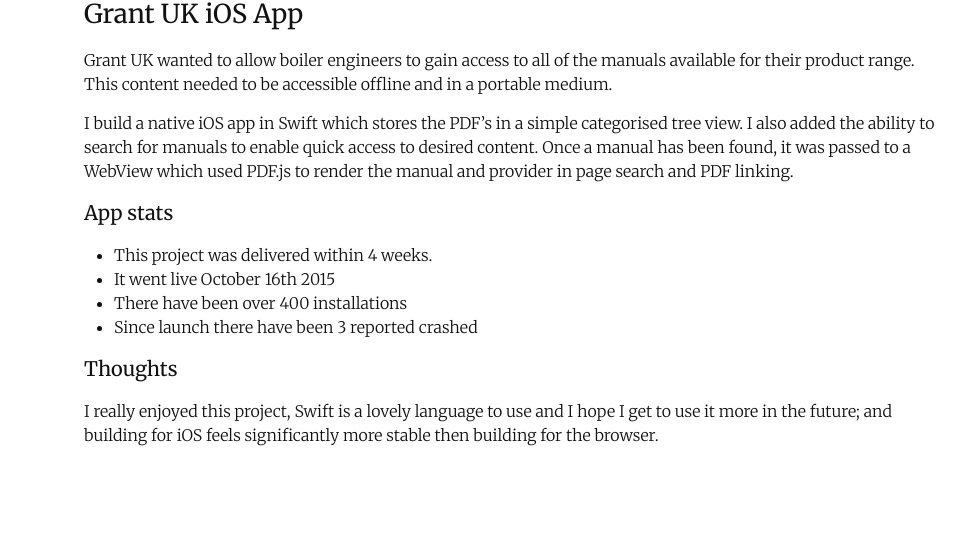
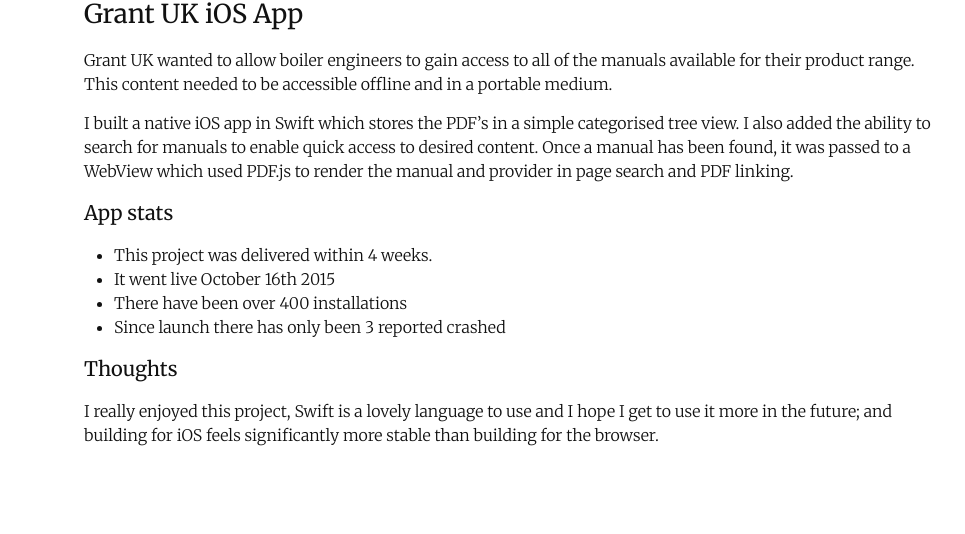
Before and after one commit to zweck/zweck.github.io, a Jekyll site: the page built from _posts/2016-04-24-grant-techbox.md, in a window 1280 px wide and 900 px high, scrolled down 954 px. Shown: the part 147-681 px from the top of the window, without its empty margins (128-1093 px from the left). Built offline with Jekyll 4.4.1, drawn with Linux system fonts in a browser that asks for light colours; some web fonts are replaced.

Commit message:
Update 2016-04-24-grant-techbox.md

```diff
--- a/_posts/2016-04-24-grant-techbox.md
+++ b/_posts/2016-04-24-grant-techbox.md
@@ -9,13 +9,13 @@
 ### Grant UK iOS App
 Grant UK wanted to allow boiler engineers to gain access to all of the manuals available for their product range. This content needed to be accessible offline and in a portable medium.
 
-I build a native iOS app in Swift which stores the PDF's in a simple categorised tree view. I also added the ability to search for manuals to enable quick access to desired content. Once a manual has been found, it was passed to a WebView which used PDF.js to render the manual and provider in page search and PDF linking.
+I built a native iOS app in Swift which stores the PDF's in a simple categorised tree view. I also added the ability to search for manuals to enable quick access to desired content. Once a manual has been found, it was passed to a WebView which used PDF.js to render the manual and provider in page search and PDF linking.
 
 #### App stats
 - This project was delivered within 4 weeks.
 - It went live October 16th 2015
 - There have been over 400 installations
-- Since launch there have been 3 reported crashed
+- Since launch there has only been 3 reported crashed
 
 #### Thoughts
-I really enjoyed this project, Swift is a lovely language to use and I hope I get to use it more in the future; and building for iOS feels significantly more stable then building for the browser.
+I really enjoyed this project, Swift is a lovely language to use and I hope I get to use it more in the future; and building for iOS feels significantly more stable than building for the browser.
```
